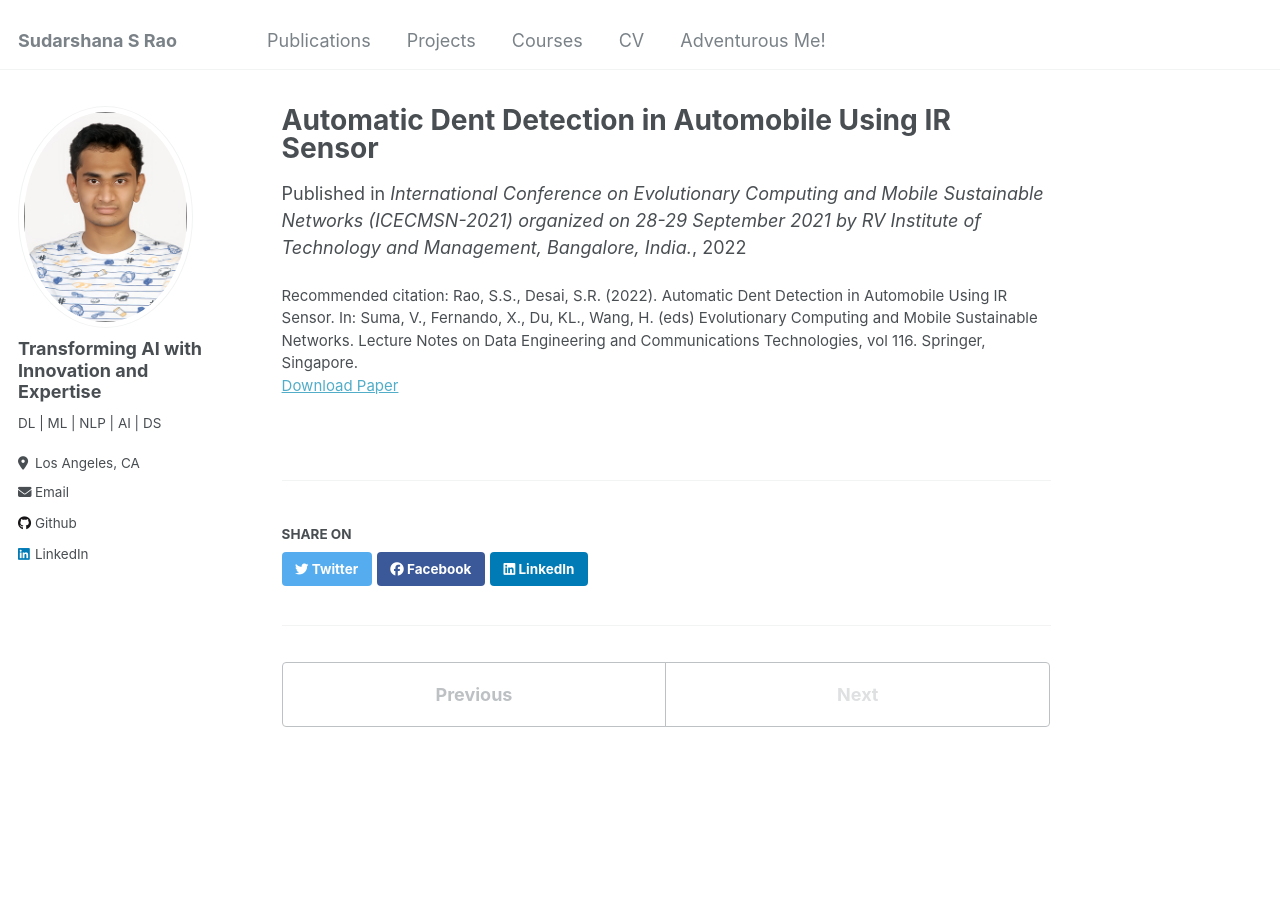
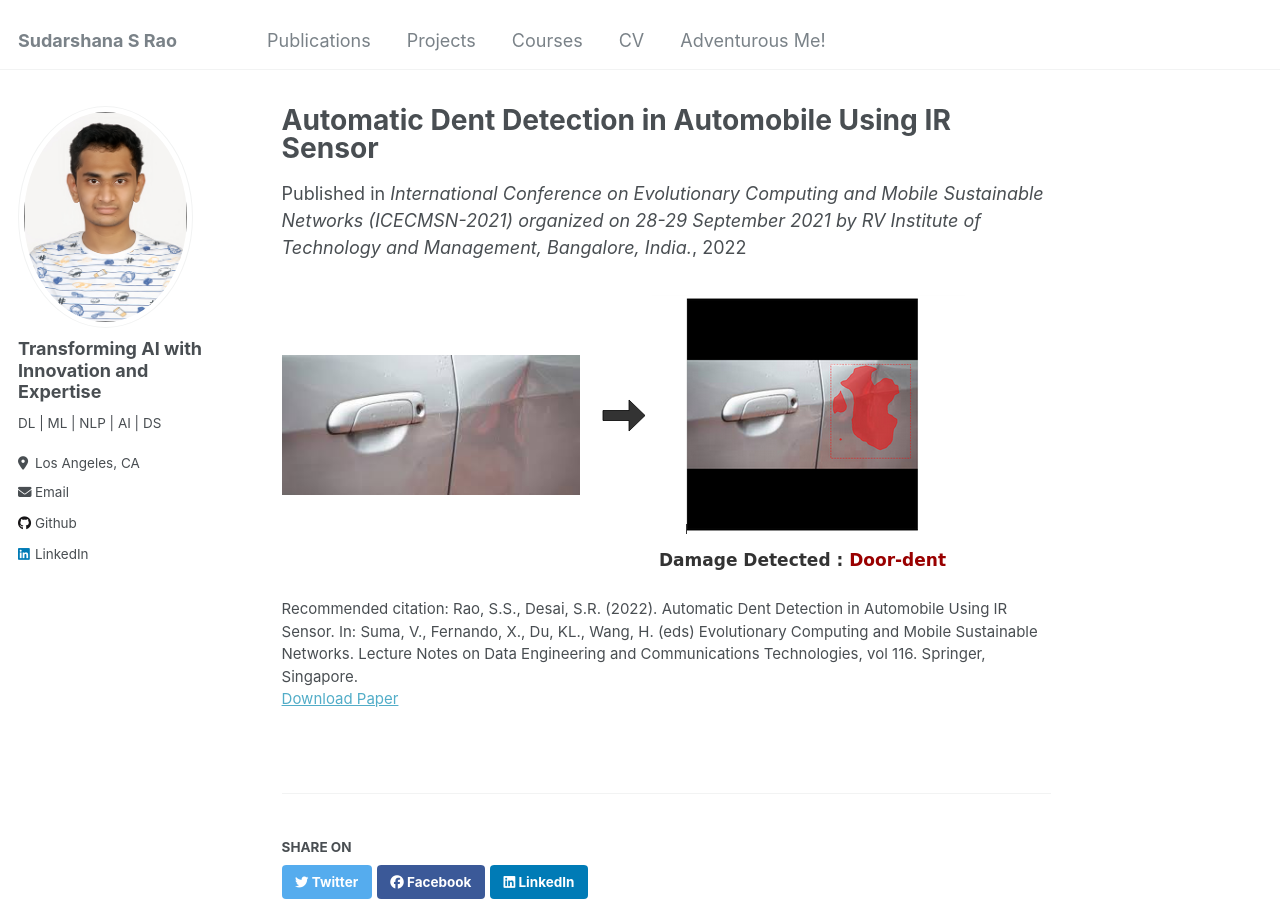
Before and after one commit to SudarshanaSRao/SudarshanaSRao.github.io, a Jekyll site: the page built from _publications/2022-03-22-paper-title-number-2.md, in a window 1280 px wide and 900 px high. Built offline with Jekyll 4.4.1, drawn with Linux system fonts in a browser that asks for light colours.

Commit message:
Update 2022-03-22-paper-title-number-2.md

```diff
--- a/_publications/2022-03-22-paper-title-number-2.md
+++ b/_publications/2022-03-22-paper-title-number-2.md
@@ -9,4 +9,4 @@ paperurl: 'https://link.springer.com/chapter/10.1007/978-981-16-9605-3_34'
 citation: 'Rao, S.S., Desai, S.R. (2022). Automatic Dent Detection in Automobile Using IR Sensor. In: Suma, V., Fernando, X., Du, KL., Wang, H. (eds) Evolutionary Computing and Mobile Sustainable Networks. Lecture Notes on Data Engineering and Communications Technologies, vol 116. Springer, Singapore.'
 ---
 
-<!-- Recommended citation: Jabini, A., & Johnson, E. A. (2022). A Deep Reinforcement Learning Approach to Sensor Placement under Uncertainty. IFAC-PapersOnLine, 55(27), 178-183. -->
+<img src="/images/dent.png" height="200">
```
